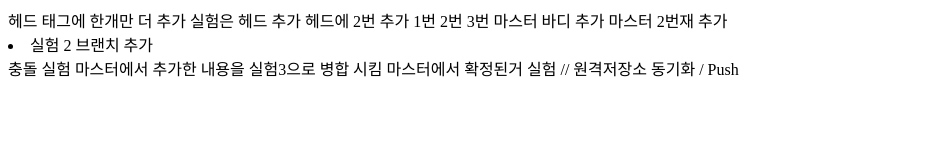
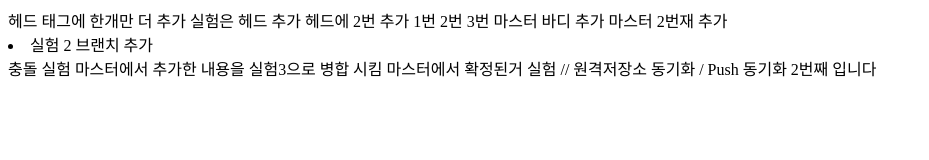
Before and after one commit to ooenqn/tutorial_git, a plain HTML site: page index.html in a window 1280 px wide. Shown: the whole page, without its empty margins (0-929 px from the left). Drawn offline with Linux system fonts and the light colour scheme.

Commit message:
두번재 동기화

```diff
--- a/index.html
+++ b/index.html
@@ -18,5 +18,6 @@
         마스터에서 확정된거 실험 // 원격저장소
 
         동기화 / Push
+        동기화 2번째 입니다
     </body>
 </html>
```
